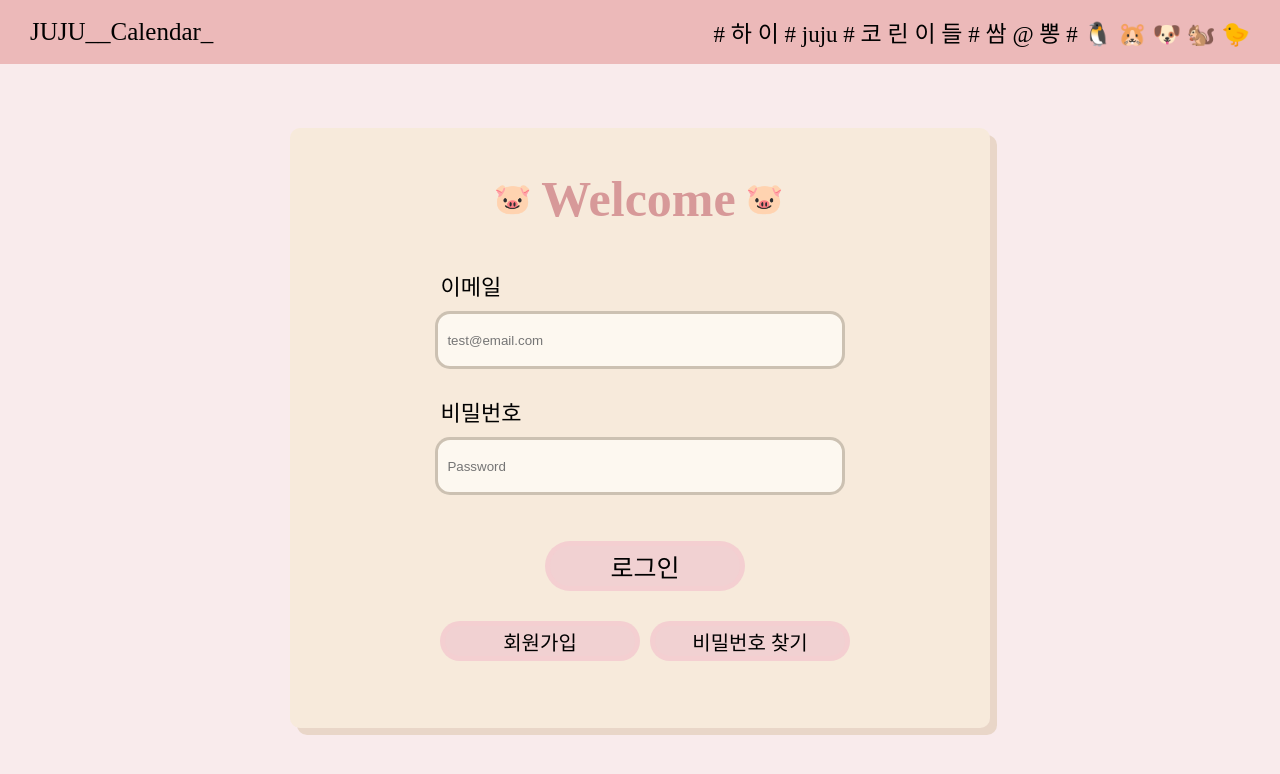
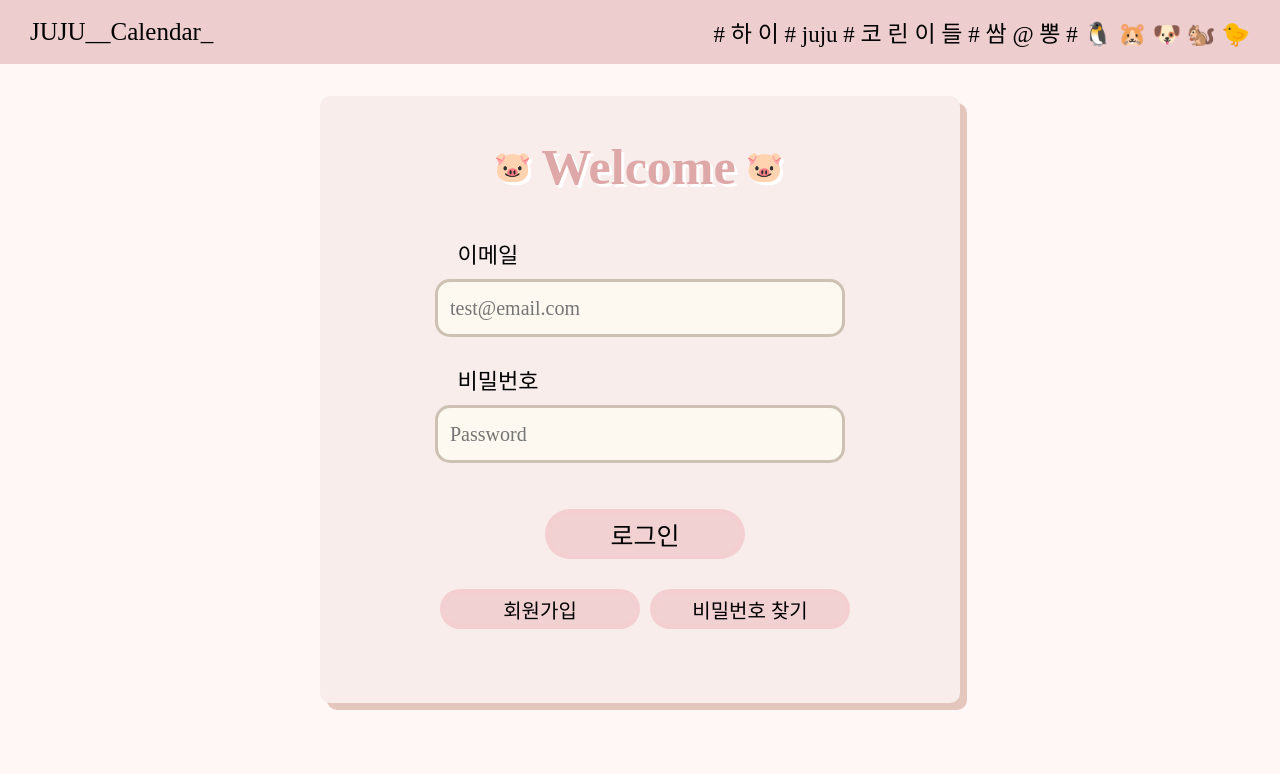
Before and after one commit to wjdwlsgh/JUJU_project_frontend, a React (Create React App) app: page / in a window 1280 px wide. Shown: the top 774 px of the page. Built offline with nearby package versions, Linux system fonts and the light colour scheme; a web font is replaced by a local one.

Commit message:
로그인 화면 디자인

```diff
--- a/src/pages/Login/Login.css
+++ b/src/pages/Login/Login.css
@@ -5,19 +5,26 @@
   overflow: hidden;
   display: flex; /* Flexbox 사용 */
   flex-direction: column; /* 세로 방향으로 배치 */
-  background-color: #f1d1d26e;
+  background-color: #fff6f6;
+}
+
+.login-form-mom {
+  display: flex;
+  justify-content: center;
+  align-items: center;
+  align-content: center;
 }
 
 #login-form {
   align-content: center;
-  width: 100%;
-  max-width: 700px; /* 최대 너비 설정 */
-  height: 65%;
-  min-height: 600px;
+  width: 50%;
+  /* max-width: 700px; 최대 너비 설정 */
+  height: 100%;
+  /* min-height: 600px; */
   display: flex; /* Flexbox 사용 */
   flex-direction: column; /* 세로 방향으로 배치 */
-  background-color: #f1e4ac48;
-  box-shadow: 7px 7px rgba(146, 103, 11, 0.158);
+  background-color: #f8edeb;
+  box-shadow: 7px 7px #e4c6bd;
   /* box-shadow: 10px 10px; */
   border-radius: 10px;
   margin-top: 5%;
@@ -29,7 +36,8 @@
   justify-content: center;
   font-size: 50px;
   font-style: normal;
-  color: #d79999;
+  color: #dea8a8;
+  text-shadow: 3px 3px white;
   text-align: center;
   font-family: "Cafe24Meongi-W-v1.0";
 }
@@ -51,7 +59,8 @@
   box-sizing: border-box;
   text-align: left;
   margin-left: 43%;
-  font-family: "Ownglyph_UNZ-Rg";
+  /* font-family: "Ownglyph_UNZ-Rg"; */
+  font-family: "Ownglyph_ryuttung-Rg";
   font-size: 22px;
 }
 
@@ -64,6 +73,8 @@
   max-width: 400px; /* 최대 너비 설정 */
   border: 3px solid #9b89727e;
   background-color: #fdf8f0;
+  font-family: "Ownglyph_ryuttung-Rg";
+  font-size: 20px;
 }
 
 #login-form > input::placeholder {
@@ -116,7 +127,8 @@
   height: 50px;
   cursor: pointer;
   margin-top: 20px;
-  font-family: "Ownglyph_UNZ-Rg";
+  /* font-family: "Ownglyph_UNZ-Rg"; */
+  font-family: "Ownglyph_ryuttung-Rg";
   font-size: 25px;
   text-align: center;
   border: solid 5px rgba(255, 192, 203, 0.185);
@@ -132,7 +144,8 @@
   height: 40px;
   cursor: pointer;
   margin-top: 20px;
-  font-family: "Ownglyph_UNZ-Rg";
+  /* font-family: "Ownglyph_UNZ-Rg"; */
+  font-family: "Ownglyph_ryuttung-Rg";
   font-size: 20px;
   border: none;
   text-align: center;
@@ -149,7 +162,7 @@
   display: flex;
   width: 100%;
   height: 8%;
-  background-color: #ecb9b9;
+  background-color: #edcdce;
   align-content: center;
   align-items: center;
 }
@@ -169,13 +182,6 @@
   font-family: "Ownglyph_UNZ-Rg";
   font-size: 23px;
   font-weight: 200px;
-}
-
-.login-form-mom {
-  display: flex;
-  justify-content: center;
-  align-items: center;
-  align-content: center;
 }
 
 #Login_button:hover {
```
